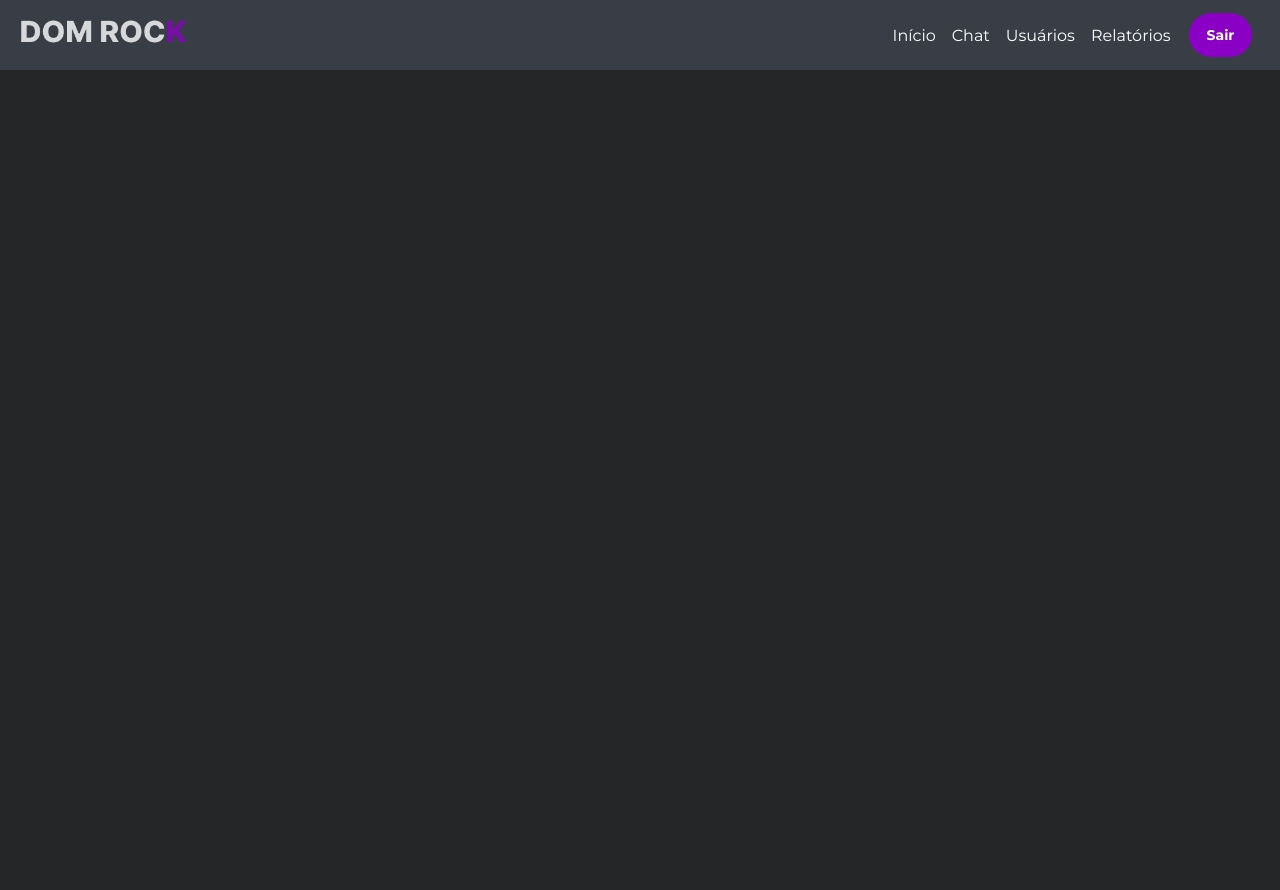
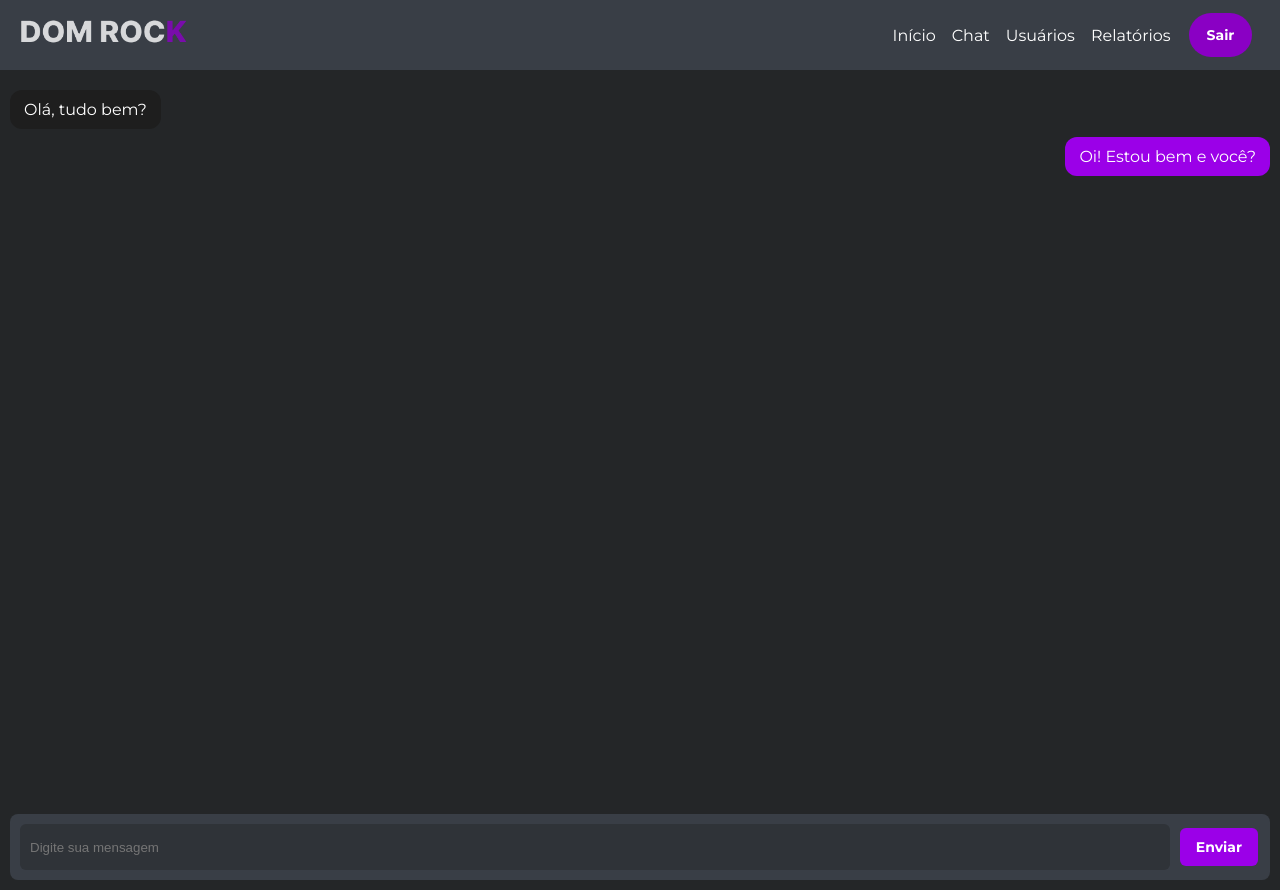
Before and after one commit to Equipe-CodeLand/API-2025.2-Front-End, a React (Create React App) app: page /chat in a window 1280 px wide. Before the commit the page ends 800 px from the top, so only its background shows below. Built offline with nearby package versions, Linux system fonts and the light colour scheme.

Commit message:
✨feat: Adicionando tela do chat

```diff
--- a/src/App.tsx
+++ b/src/App.tsx
@@ -1,11 +1,13 @@
 import React from 'react';
 import './App.css';
 import { Navbar } from './layouts/navbar';
+import { AppRoutes } from './routes/routes';
 
 function App() {
   return (
     <>
       <Navbar />
+      <AppRoutes />
     </>
   );
 }
--- a/src/pages/chat.tsx
+++ b/src/pages/chat.tsx
@@ -1,5 +1,5 @@
 import React, { useState } from "react";
-import "./chat.css";
+import "../styles/chat.css";
 
 interface Message {
   id: number;
--- a/src/styles/chat.css
+++ b/src/styles/chat.css
@@ -2,7 +2,6 @@
   display: flex;
   flex-direction: column;
   height: 100vh;
-  background: #2f3338; /* fundo escuro */
   padding: 10px;
 }
 
@@ -37,7 +36,7 @@
   display: flex;
   gap: 8px;
   padding: 10px;
-  background: #1e1e1e;
+  background: #393E46;
   border-radius: 8px;
 }
 
```
Also changed, not shown: src/routes/routes.tsx (+2 -5 lines).
